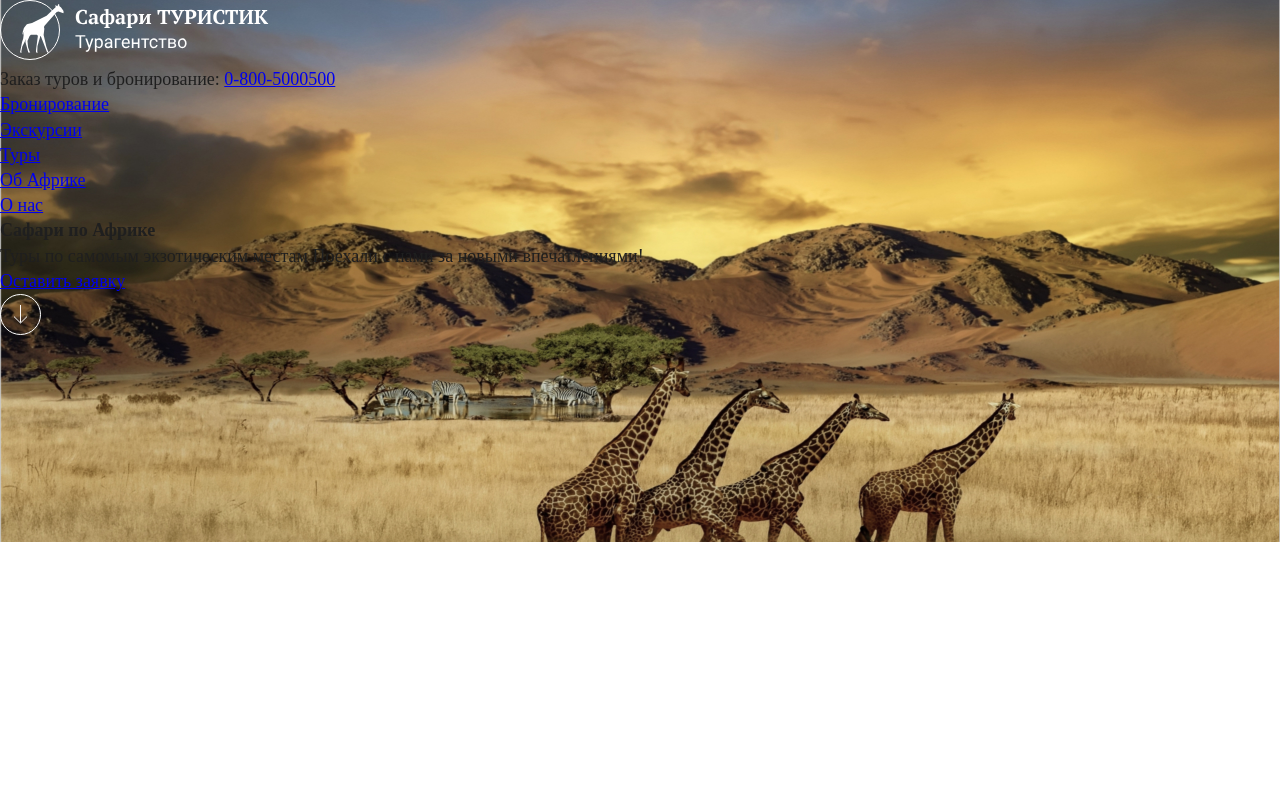
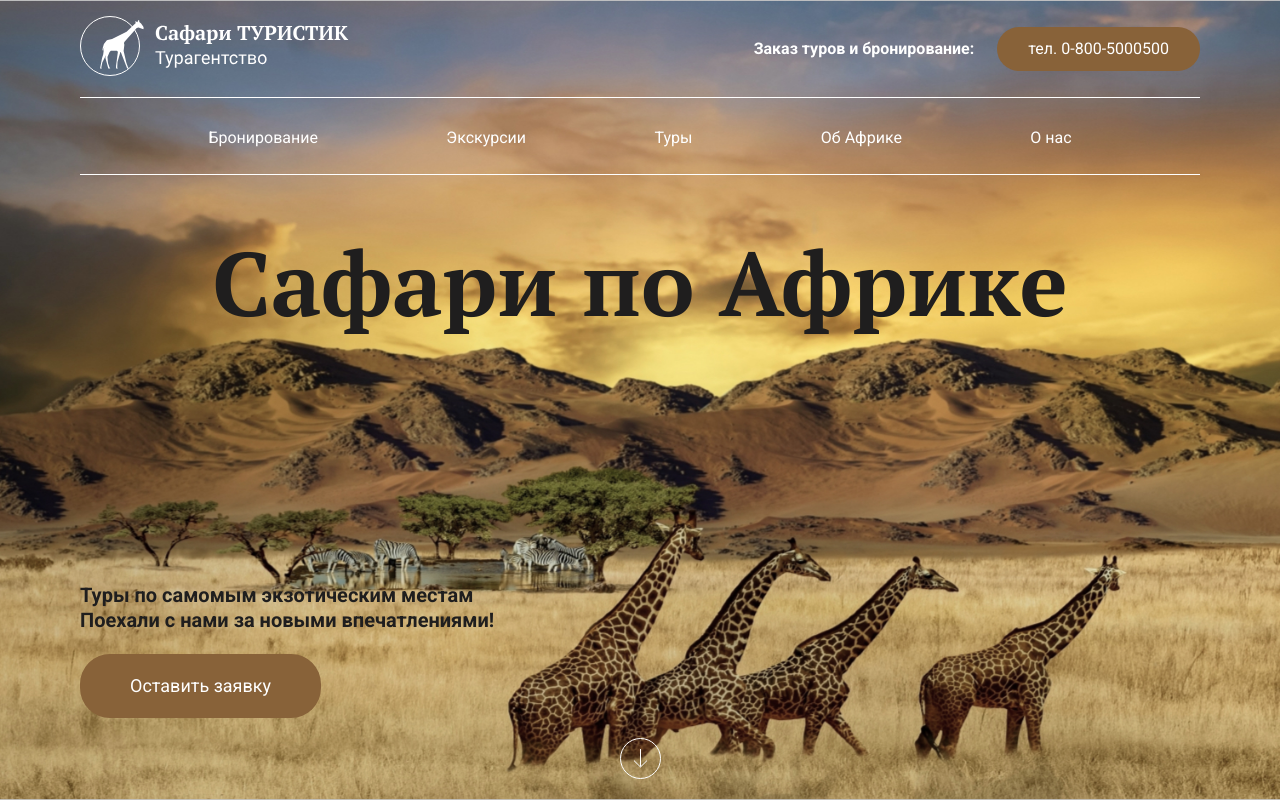
Before and after one commit to TatianaShapoval/safari-landing, a plain HTML site: page index.html in a window 1280 px wide. Drawn offline with nearby package versions, Linux system fonts and the light colour scheme.

Commit message:
added first page

```diff
--- a/css/style.css
+++ b/css/style.css
@@ -5,16 +5,92 @@
 }
 
 body{
+    font-family: 'Roboto', sans-serif;
     font-size: 18px;
     line-height: 140%;
-    color: #1f1f1f;
+    color: #1f1e1e;
     font-weight: 400;
 }
-
+a{
+    text-decoration: none;
+    color: inherit;
+}
+.container{
+    max-width: 1140px;
+    margin: 0 auto;
+    padding: 0 10px;
+}
 .header{
     background-image: url('../images/header-bg.jpg');
     background-position: center;
     background-repeat: no-repeat;
     background-size: cover;
-    padding-bottom: 200px;
 }
+.header__inner{
+    display: flex;
+    flex-direction: column;
+    justify-content: space-between;
+    min-height: 100vh;
+}
+.header__top{
+    display: flex;
+    justify-content: space-between;
+    align-items: center;
+    flex-wrap: wrap;
+    padding: 16px 0 49px;
+}
+.header__phone{
+    font-size: 16px;
+    line-height: 130%;
+    font-weight: 700;
+    color: #fff;
+}
+.header__phone-number{
+    font-weight: 400;
+    margin-left: 19px;
+    padding: 12px 31px 13px;
+    background-color: #886239;
+    border-radius: 22px;
+}
+.menu{
+    width: 100%;
+    border-top: 1px solid #fff;
+    border-bottom: 1px solid #fff;
+
+    margin-top: 15px;
+    padding: 27px 0 24px;
+}
+.menu__list{
+    display: flex;
+    justify-content: space-evenly;
+    align-items: center;
+    color: #fff;
+    font-size: 16px;
+}
+.header__title{
+    font-family: 'PT Serif', serif;
+    font-weight: 700;
+    font-size: 90px;
+    line-height: 130%;
+    text-align: center;
+    margin-bottom: auto;
+}
+.header__descr{
+    font-weight: 700;
+    font-size: 20px;
+    max-width: 420px;
+    margin-bottom: 20px;
+}
+.header__btn{
+    display: inline-block;
+    color: #fff;
+    font-size: 18px;
+    padding: 19px 50px 20px;
+    border-radius: 30px;
+    background-color: #886239;
+    margin-bottom: 20px;
+}
+.header__arrow{
+    text-align: center;
+    margin-bottom: 15px;
+}
--- a/index.html
+++ b/index.html
@@ -5,6 +5,9 @@
   <meta name="viewport" content="width=device-width, initial-scale=1.0">
   <meta http-equiv="X-UA-Compatible" content="ie=edge">
   <title>Document</title>
+  <link rel="preconnect" href="https://fonts.googleapis.com">
+  <link rel="preconnect" href="https://fonts.gstatic.com" crossorigin>
+  <link href="https://fonts.googleapis.com/css2?family=PT+Serif:wght@700&family=Roboto:wght@400;500;700&display=swap"     rel="stylesheet">
   <link rel="stylesheet" href="css/reset.css">
   <link rel="stylesheet" href="css/slick.css">
   <link rel="stylesheet" href="css/jquery.fancybox.css">
@@ -22,7 +25,7 @@
           </a>
           <div class="header__phone">
             Заказ туров и бронирование:
-            <a class="header__phone-number" href="tel:08005000500">0-800-5000500</a>
+            <a class="header__phone-number" href="tel:08005000500">тел. 0-800-5000500</a>
           </div>
           <nav class="menu">
             <ul class="menu__list">
```
